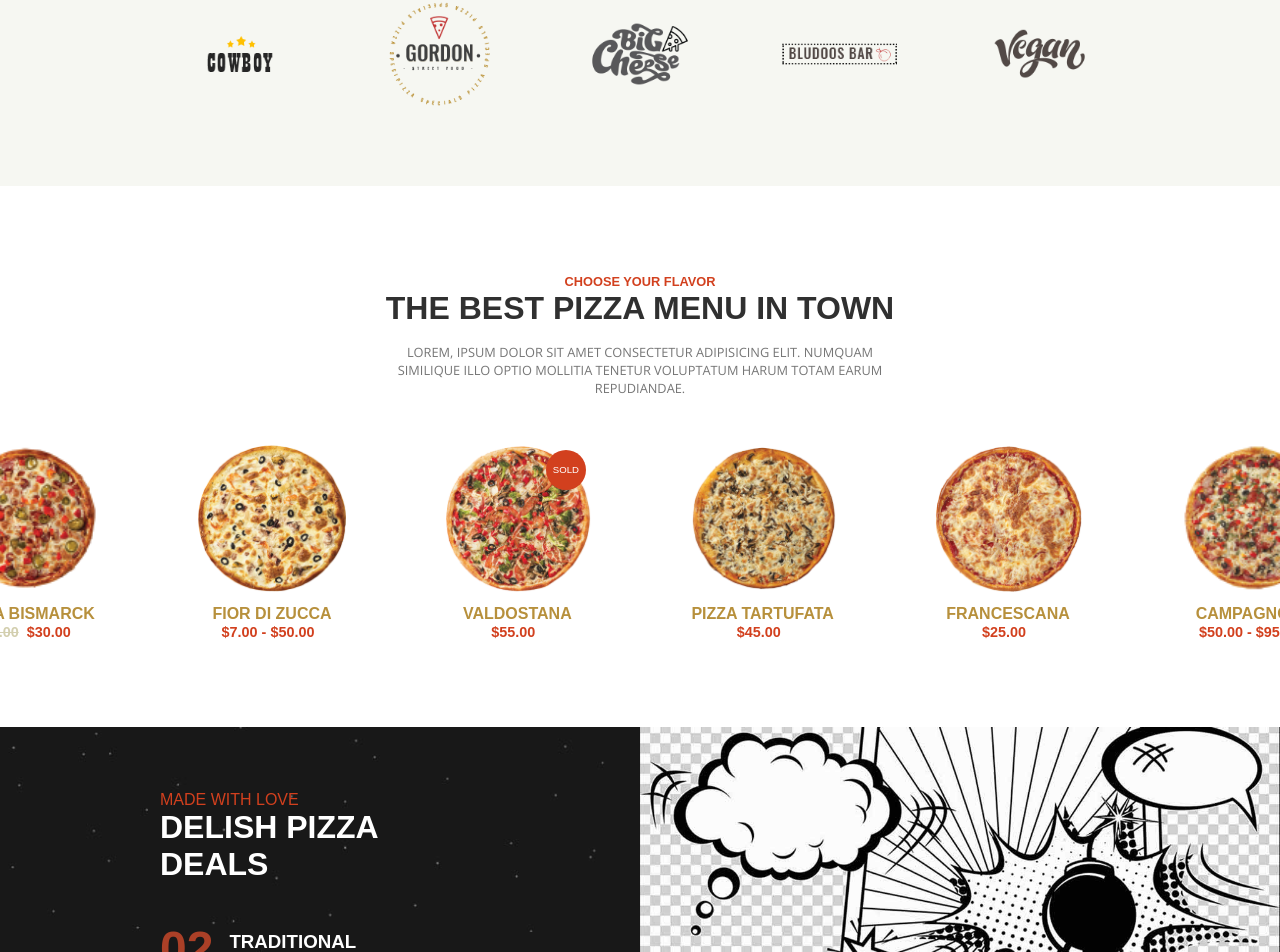
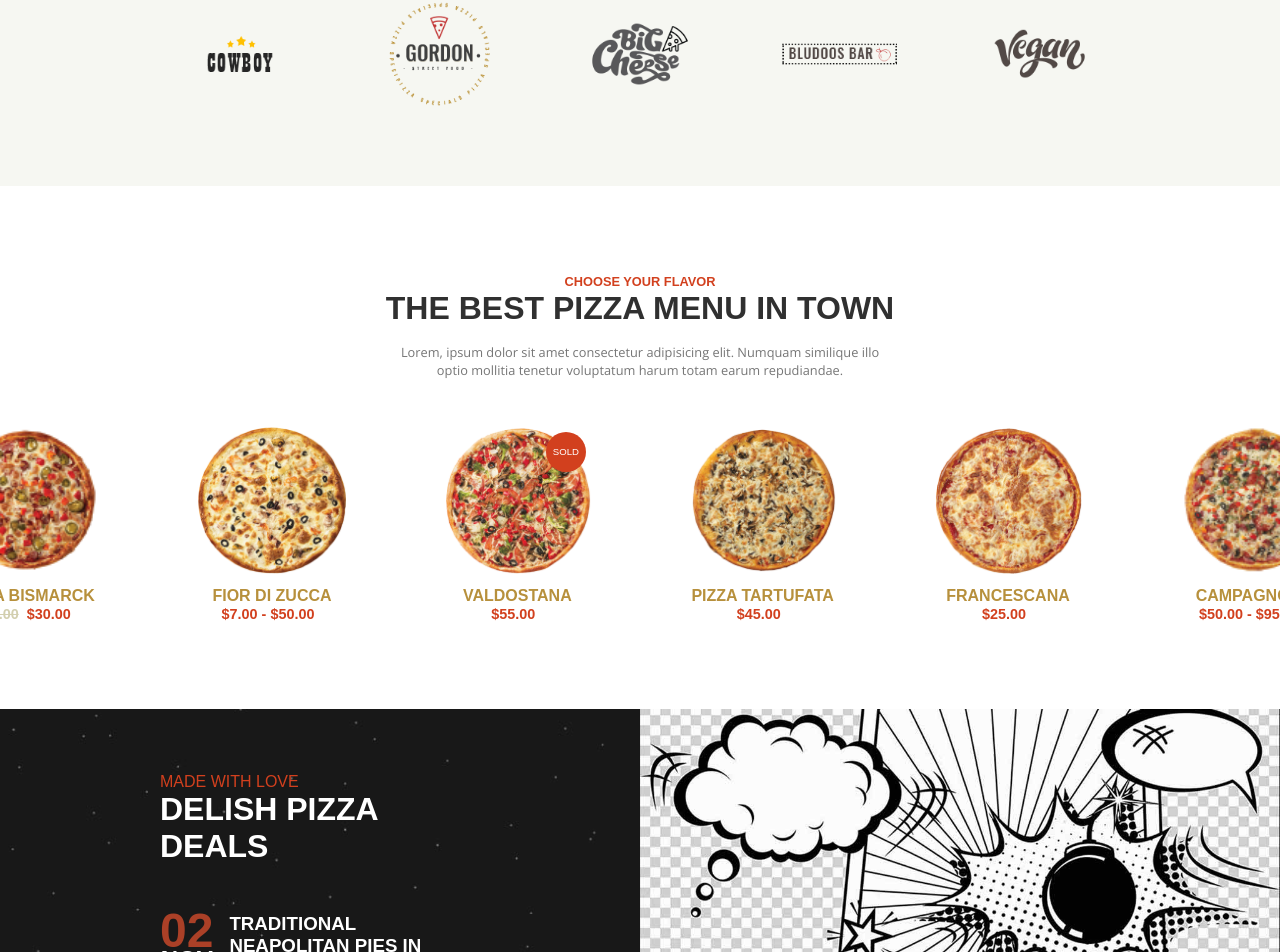
Before and after one commit to DilettaPelloni/proj-html-vuejs, a Vue app: page / in a window 1280 px wide. Shown: the part 2418-3370 px from the top of the page. Built offline with nearby package versions, Linux system fonts and the light colour scheme; a web font is replaced by a local one.

Commit message:
pulita sez menu

```diff
--- a/src/components/Main/MenuElement.vue
+++ b/src/components/Main/MenuElement.vue
@@ -18,7 +18,7 @@
 <template>
     <section>
         <!-- TITOLO -->
-        <div class="title-box">
+        <div class="title-box container">
             <span>choose your flavor</span>
             <h2>the best pizza menu in town</h2>
             <p>Lorem, ipsum dolor sit amet consectetur adipisicing elit. Numquam similique illo optio mollitia tenetur voluptatum harum totam earum repudiandae.
@@ -38,33 +38,27 @@
 
 <style  lang="scss" scoped>
 section {
-    padding: 5rem 0;
-    display: flex;
+    padding-block: 5rem;
+    @include flex-center;
     flex-direction: column;
-    align-items: center;
     overflow: hidden;
 
     .title-box {
-        margin: 0 auto;
         max-width: 40%;
         text-align: center;
         span {
-            text-transform: uppercase;
             color: $orange-bg;
             font-size: 0.8rem;
             font-weight: bold;
-        }
+        }//span (sovra-titolo arancione)
         h2 {
-            text-transform: uppercase;
             color: $dark-title;
             font-size: 2rem;
-        }
+        }//titolo
         p {
             margin-top: 1rem;
-            color: $light-text;
-            font-size: 0.8rem;
-            font-family: 'Open Sans', sans-serif;
-        }
+            @include paragraph;
+        }//p
     }//title box
 
     .card-box {
@@ -72,7 +66,5 @@ section {
         width: 115%;
         display: flex;
     }//card-box
-
-
-}
+}//section
 </style>
--- a/src/components/Main/PizzaCardElement.vue
+++ b/src/components/Main/PizzaCardElement.vue
@@ -43,27 +43,20 @@
 
 .card {
     width: 30%;
-    display: flex;
+    @include flex-center;
     flex-direction: column;
-    align-items: center;
     .img-box {
         width: 60%;
         position: relative;
-
         img {
             display: block;
             width: 100%;
         }//img
         .sold {
-            height: 2.5rem;
-            width: 2.5rem;
-            line-height: 2.5rem;
+            @include round-label(2.5rem);
+            font-size: 0.6rem;
+            color: white;
             background-color: $orange-bg;
-            color: white;
-            text-align: center;
-            text-transform: uppercase;
-            font-size: 0.6rem;
-            border-radius: 50%;
             position: absolute;
             top: 5px;
             right: 5px;
@@ -72,9 +65,8 @@
 
     h4 {
         margin-top: 0.8rem;
-        text-transform: uppercase;
         color: $gold-text;
-    }
+    }//name
     span {
         margin-right: 0.5rem;
         color: $orange-bg;
@@ -83,8 +75,7 @@
         &.old-price {
             text-decoration: line-through;
             color:$light-gold-text;
-        }
-    }
-}
-
+        }//old-price
+    }//price
+}//card
 </style>
```
